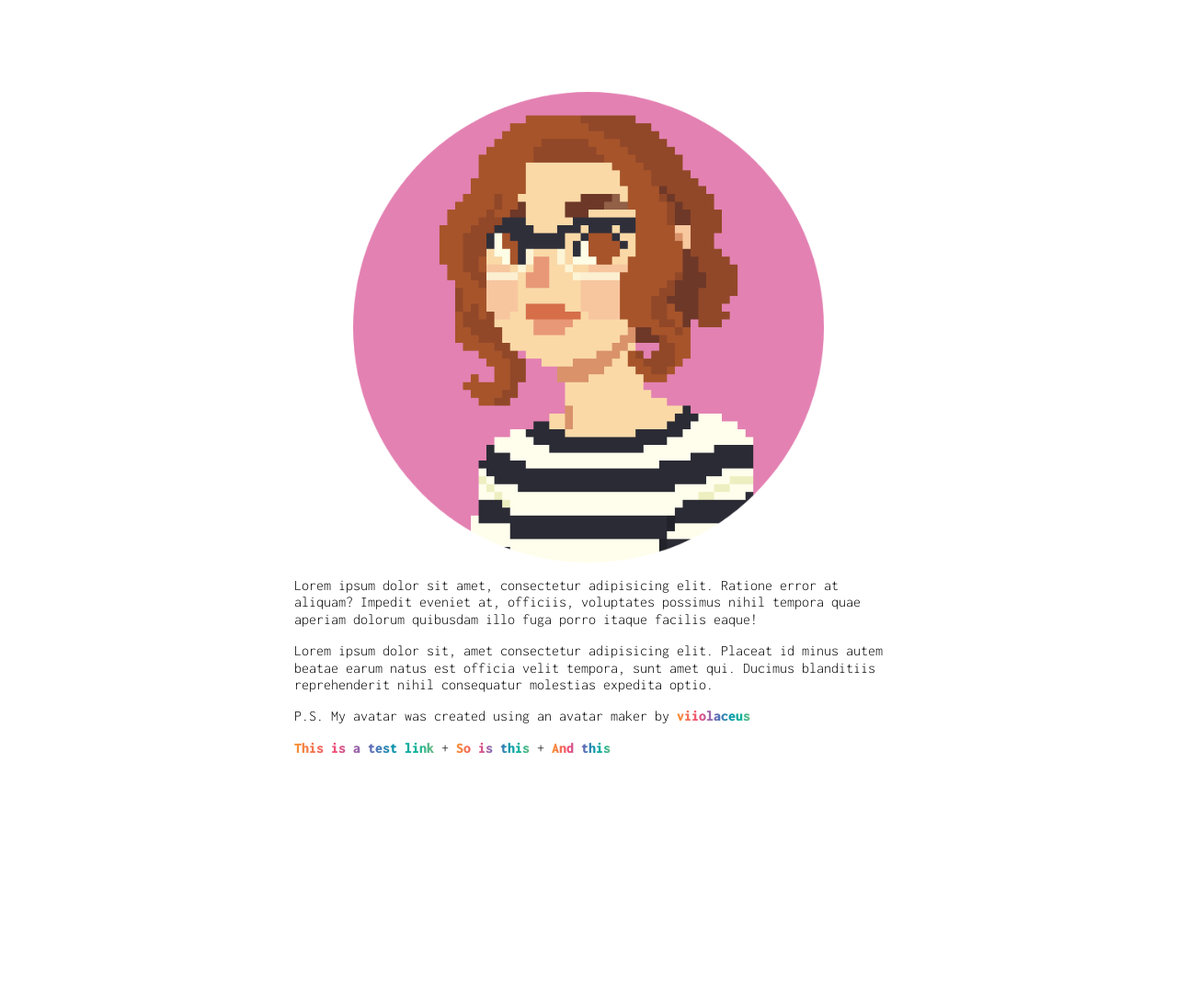
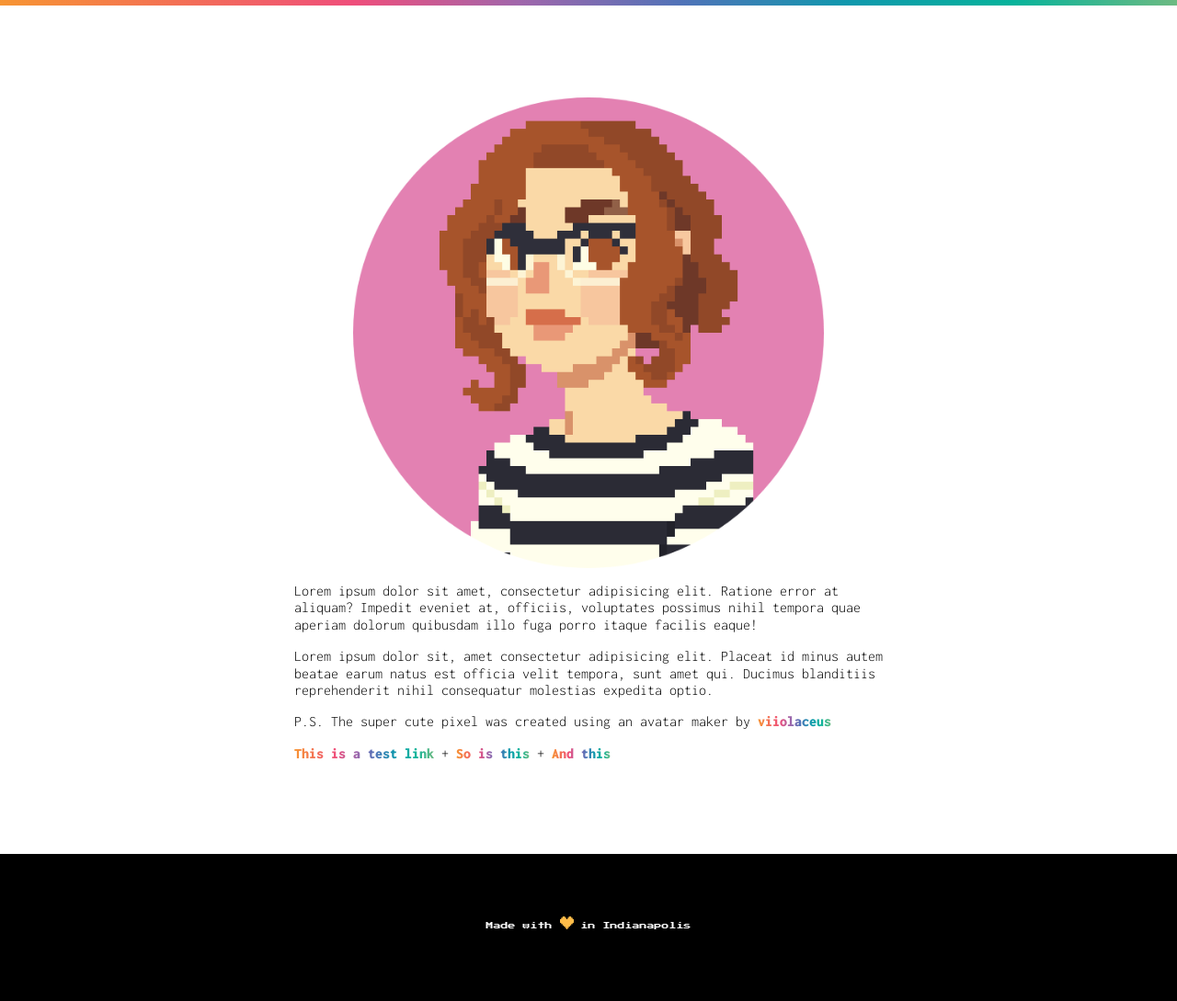
Before and after one commit to maudlinmandrake/jennymikacdev, a website: page index.html in a window 1280 px wide. Shown: the whole page at 92% size. Before the commit the page ends 839 px from the top, so only its background shows below. Drawn offline with nearby package versions, Linux system fonts and the light colour scheme.

Commit message:
Footer added

```diff
--- a/index.html
+++ b/index.html
@@ -31,11 +31,14 @@
 
         <p>Lorem ipsum dolor sit amet, consectetur adipisicing elit. Ratione error at aliquam? Impedit eveniet at, officiis, voluptates possimus nihil tempora quae aperiam dolorum quibusdam illo fuga porro itaque facilis eaque!</p>
         <p>Lorem ipsum dolor sit, amet consectetur adipisicing elit. Placeat id minus autem beatae earum natus est officia velit tempora, sunt amet qui. Ducimus blanditiis reprehenderit nihil consequatur molestias expedita optio.</p>
-        <p>P.S. My avatar was created using an avatar maker by <a class="rainbow-text" href="https://twitter.com/viiolaceus">viiolaceus</a></p>
+        <p>P.S. The super cute pixel was created using an avatar maker by <a class="rainbow-text" href="https://twitter.com/viiolaceus">viiolaceus</a></p>
         <p><a class="rainbow-text" href="">This is a test link</a> + <a class="rainbow-text" href="">So is this</a> + <a class="rainbow-text" href="">And this</a></p>
 
     </div>
 
+    <div class="footer">
+        <p>Made with <img src="img/heart.png"> in Indianapolis</p>
+    </div>
 <script src="scripts.js" charset="utf-8"></script>
 </body>
 </html>
--- a/styles.css
+++ b/styles.css
@@ -10,14 +10,14 @@ h1 {
     font-size: 2rem;
     text-transform: uppercase;
     margin-top: 100px;
-    margin-bottom: 50px;
+    margin-bottom: 100px;
 }
 
 a {
     color: #000;
     font-weight: 800;
     text-decoration: none;
-}x
+}
 
 /* layout ----------------------------------------------------------------- */
 
@@ -42,6 +42,23 @@ a {
     margin: auto;
 }
 
+/* footer ---------------------------------------------------------------- */
+
+.footer {
+    background-color: #000;
+    color: #fff;
+    font-family: 'Press Start 2P';
+    font-size: .5em;
+    height: 100px;
+    margin-top: 100px;
+    padding-top: 60px;
+    text-align: center;
+}
+
+.footer img {
+    width: 15px;
+}
+
 /* special effects! ------------------------------------------------------ */
 
 .rainbow-text {
```
Also changed, not shown: img/heart.png (added).
